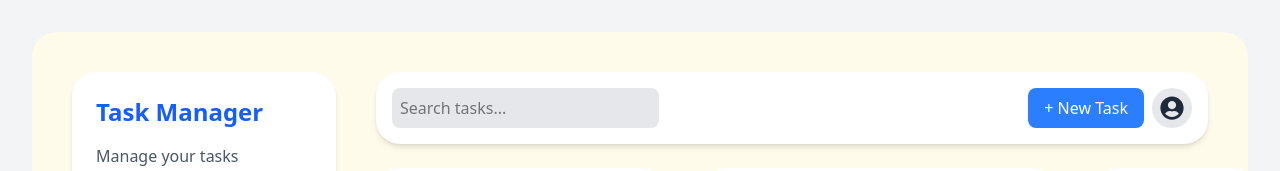
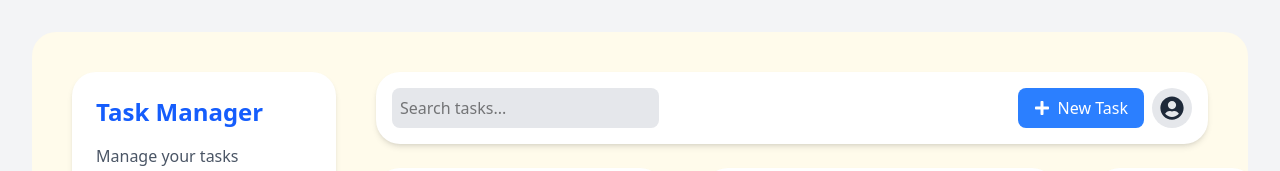
Before and after one commit to Safdari10/task-manager, a Next.js app in the folder frontend/: page /dashboard in a window 1280 px wide. Shown: the top 171 px of the page. Built offline with nearby package versions, Linux system fonts and the light colour scheme.

Commit message:
Adds icon to 'New Task' button for improved UI clarity
Enhances user experience by adding a plus icon to the action button, making its purpose more visually intuitive and aligning with common UI patterns.

```diff
--- a/frontend/src/app/dashboard/components/TopBar.tsx
+++ b/frontend/src/app/dashboard/components/TopBar.tsx
@@ -1,4 +1,4 @@
-import { FaUserCircle } from "react-icons/fa";
+import { FaUserCircle, FaPlus } from "react-icons/fa";
 
 const TopBar = () => {
   return (
@@ -9,7 +9,9 @@ const TopBar = () => {
         className="w-2/6 bg-gray-200 rounded-lg p-2 text-md"
       />
       <div className="flex items-center">
-        <button className="bg-blue-500 text-white py-2 px-4 rounded-lg">+ New Task</button>
+        <button className="bg-blue-500 text-white py-2 px-4 rounded-lg flex items-center">
+          <FaPlus className="mr-2" /> New Task
+        </button>
         <button className="bg-gray-200 text-gray-800 p-2 rounded-full ml-2">
           <FaUserCircle className="text-2xl" />
         </button>
```
